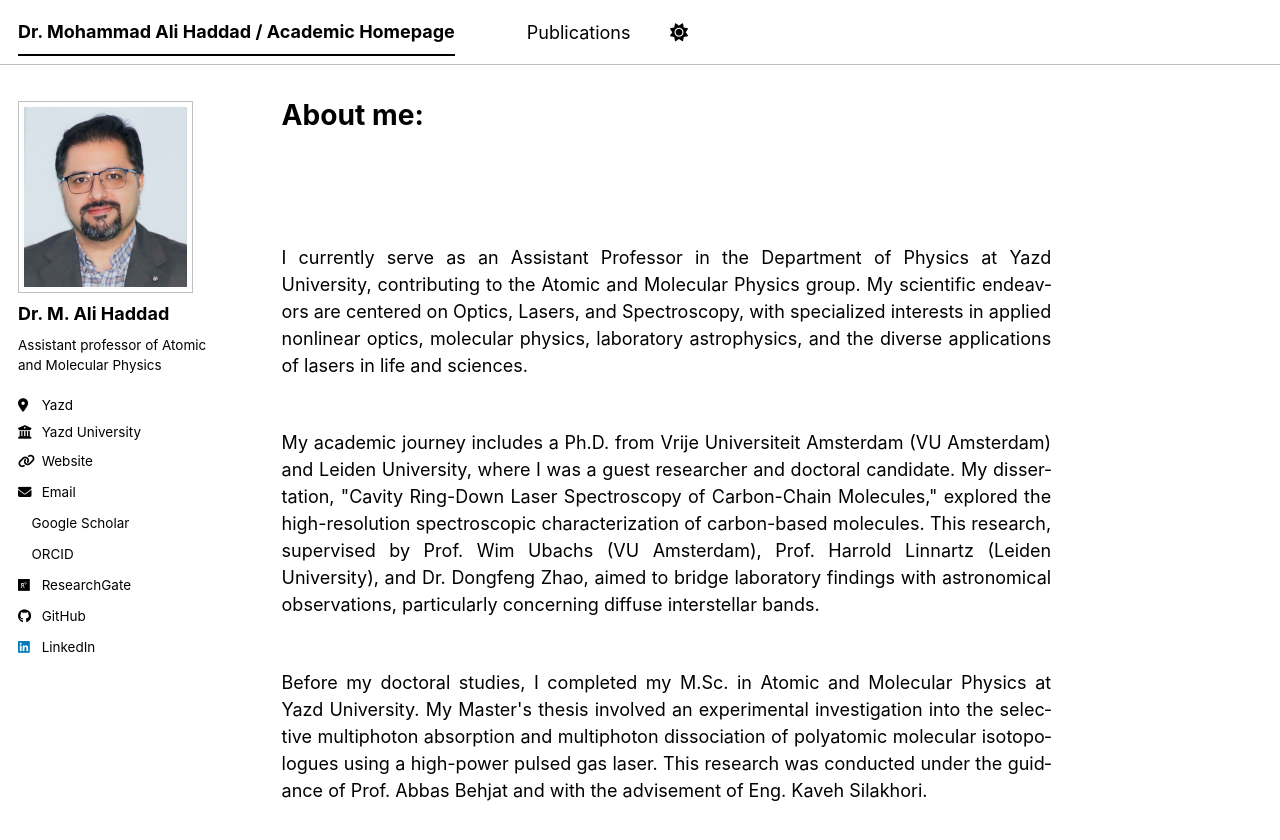
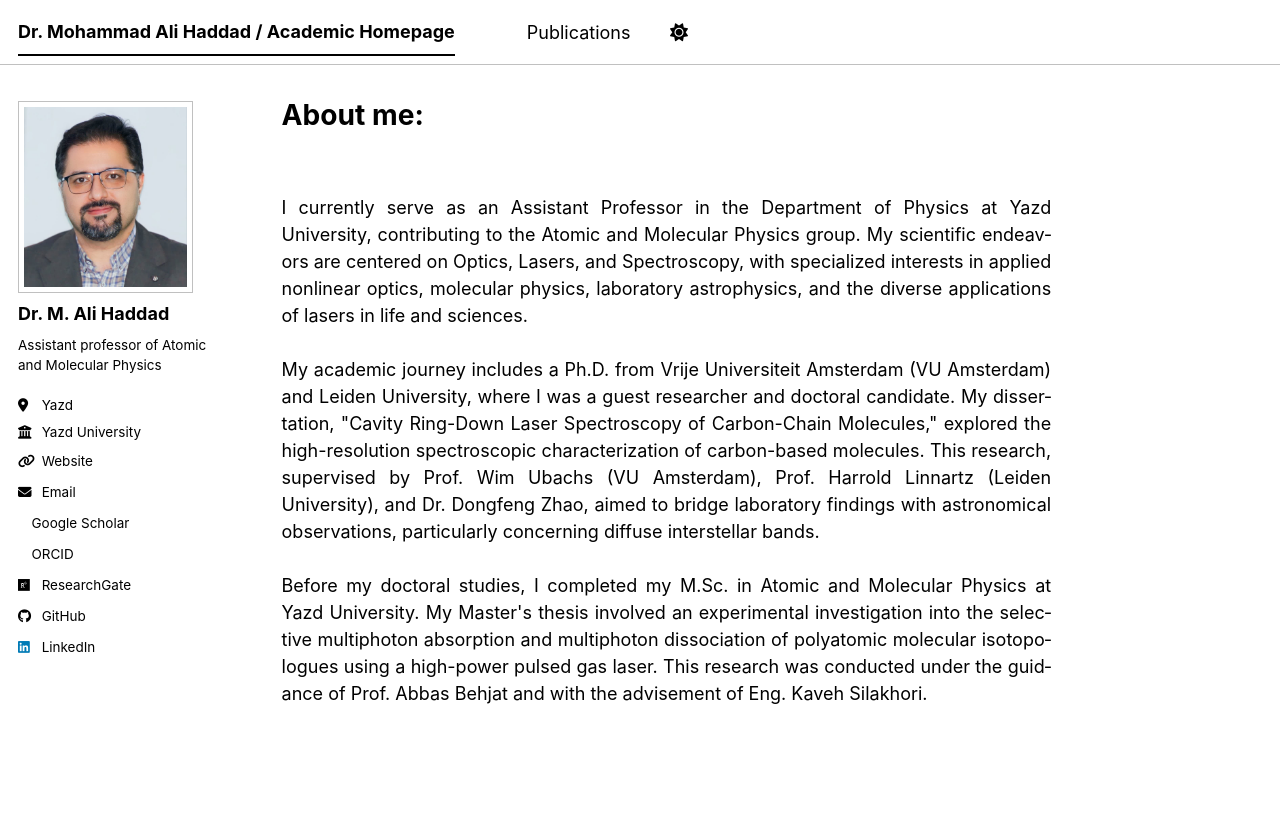
Before and after one commit to ma-haddad/ma-haddad.github.io, a Jekyll site: the page built from _pages/about.md, in a window 1280 px wide. Shown: the top 840 px of the page. Built offline with Jekyll 4.4.1, drawn with Linux system fonts in a browser that asks for light colours; a style sheet for code colours, icons or effects is not loaded.

Commit message:
Update about.md

```diff
--- a/_pages/about.md
+++ b/_pages/about.md
@@ -7,16 +7,6 @@ redirect_from:
   - /about.html
 ---
 <p>&nbsp;</p>
-<p>&nbsp;</p>
 <div style="text-align: justify; text-justify: inter-word; hyphens: auto;">
-I currently serve as an Assistant Professor in the Department of Physics at Yazd University, contributing to the Atomic and Molecular Physics group. My scientific endeavors are centered on Optics, Lasers, and Spectroscopy, with specialized interests in applied nonlinear optics, molecular physics, laboratory astrophysics, and the diverse applications of lasers in life and sciences.
+<p>I currently serve as an Assistant Professor in the Department of Physics at Yazd University, contributing to the Atomic and Molecular Physics group. My scientific endeavors are centered on Optics, Lasers, and Spectroscopy, with specialized interests in applied nonlinear optics, molecular physics, laboratory astrophysics, and the diverse applications of lasers in life and sciences.<br /><br />My academic journey includes a Ph.D. from Vrije Universiteit Amsterdam (VU Amsterdam) and Leiden University, where I was a guest researcher and doctoral candidate. My dissertation, "Cavity Ring-Down Laser Spectroscopy of Carbon-Chain Molecules," explored the high-resolution spectroscopic characterization of carbon-based molecules. This research, supervised by Prof. Wim Ubachs (VU Amsterdam), Prof. Harrold Linnartz (Leiden University), and Dr. Dongfeng Zhao, aimed to bridge laboratory findings with astronomical observations, particularly concerning diffuse interstellar bands.<br /> <br />Before my doctoral studies, I completed my M.Sc. in Atomic and Molecular Physics at Yazd University. My Master's thesis involved an experimental investigation into the selective multiphoton absorption and multiphoton dissociation of polyatomic molecular isotopologues using a high-power pulsed gas laser. This research was conducted under the guidance of Prof. Abbas Behjat and with the advisement of Eng. Kaveh Silakhori.</p>
 </div>
-<p>&nbsp;</p>
-<div style="text-align: justify; text-justify: inter-word; hyphens: auto;">
-My academic journey includes a Ph.D. from Vrije Universiteit Amsterdam (VU Amsterdam) and Leiden University, where I was a guest researcher and doctoral candidate. My dissertation, "Cavity Ring-Down Laser Spectroscopy of Carbon-Chain Molecules," explored the high-resolution spectroscopic characterization of carbon-based molecules. This research, supervised by Prof. Wim Ubachs (VU Amsterdam), Prof. Harrold Linnartz (Leiden University), and Dr. Dongfeng Zhao, aimed to bridge laboratory findings with astronomical observations, particularly concerning diffuse interstellar bands.
-</div>
-<p>&nbsp;</p>
-<div style="text-align: justify; text-justify: inter-word; hyphens: auto;">
-Before my doctoral studies, I completed my M.Sc. in Atomic and Molecular Physics at Yazd University. My Master's thesis involved an experimental investigation into the selective multiphoton absorption and multiphoton dissociation of polyatomic molecular isotopologues using a high-power pulsed gas laser. This research was conducted under the guidance of Prof. Abbas Behjat and with the advisement of Eng. Kaveh Silakhori.
-
-</div>
```
